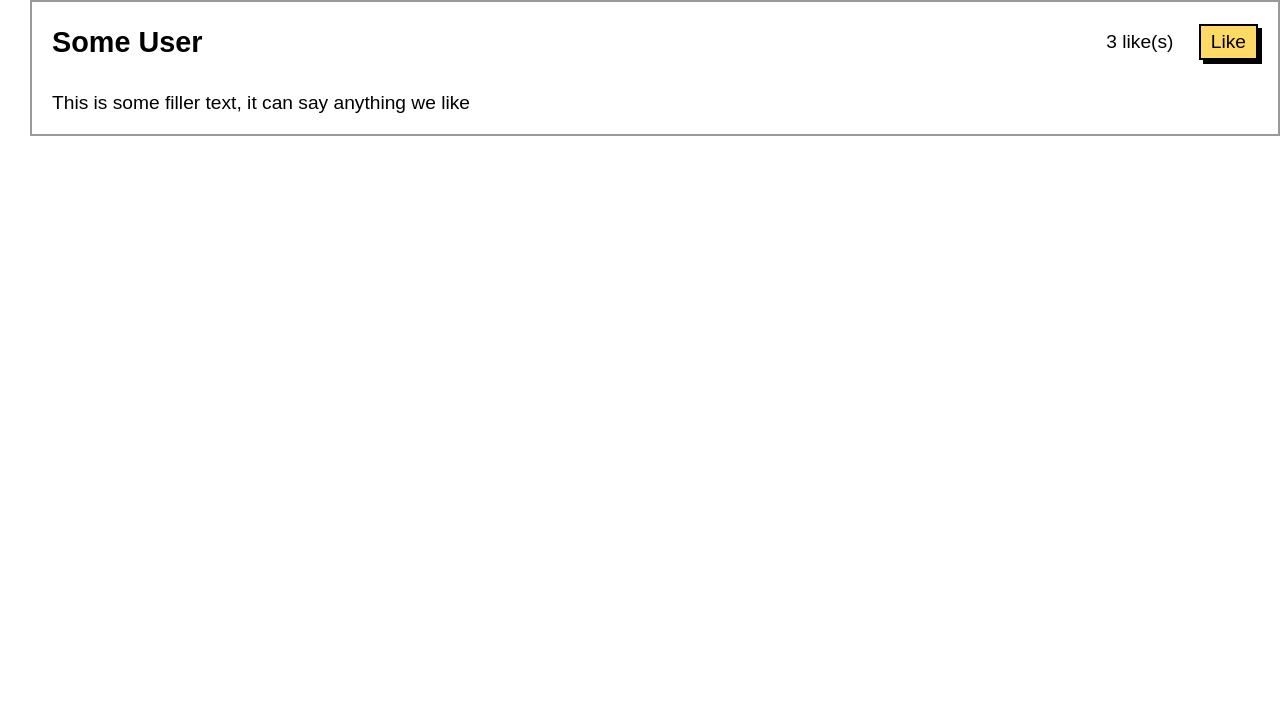
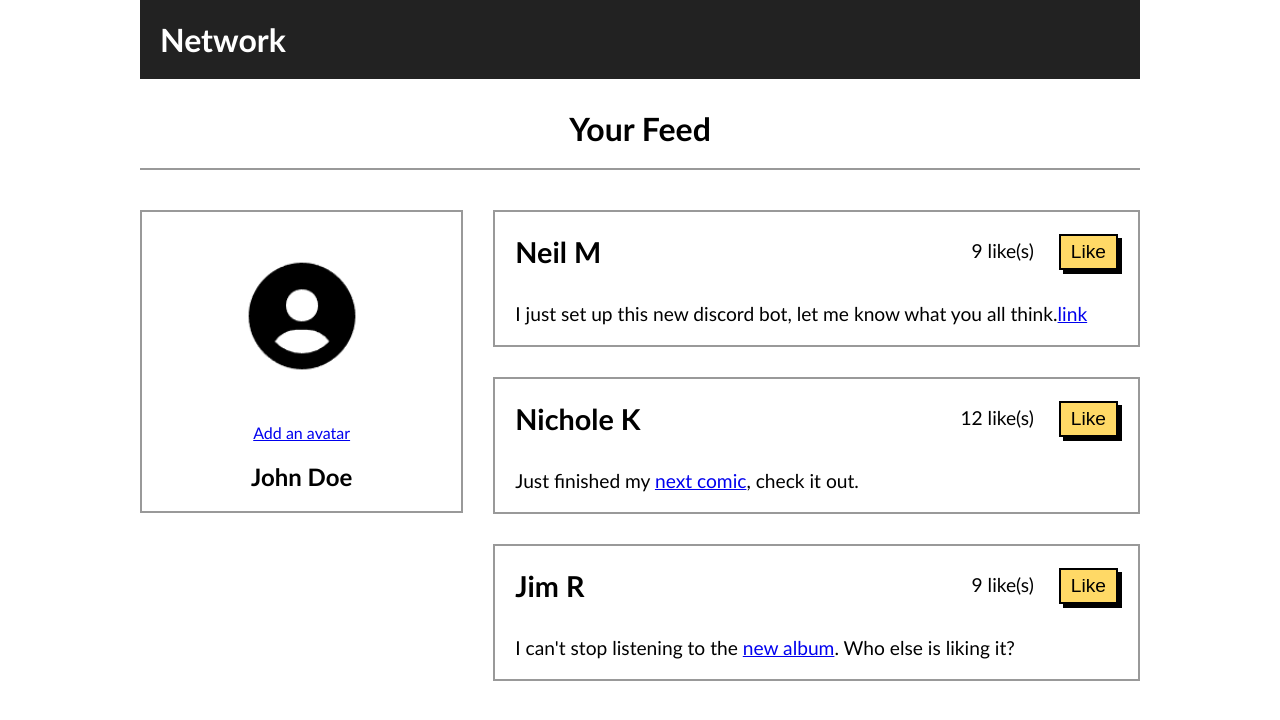
Before and after one commit to VaniaMunoz/FundamentosDeLaWeb-Vania, a plain HTML site: page Js/Likes/index.html in a window 1280 px wide. Drawn offline with Linux system fonts and the light colour scheme.

Commit message:
12345678910

```diff
--- a/Js/Likes/index.html
+++ b/Js/Likes/index.html
@@ -6,18 +6,56 @@
     <meta name="viewport" content="width=device-width, initial-scale=1.0">
     <title>Likes</title>
     <link rel="stylesheet" href="style.css">
-    <script src="script.js"></script>
 </head>
 <body>
+    <div class="container">
+        <div class="top">
+            <h1>Network</h1>
+        </div>
+        <h1 class="centered">Your Feed</h1>
+        <div class="row">
+            <div class="left">
+                <div class="user">
+                    <img src="user-circle-solid-120.png" alt="user" class="avatar-m">
+                    <p><a href="#">Add an avatar</a></p>
+                    <h2>John Doe</h2>
+                </div>
+            </div>
     <div class="right">
         <div class="post">
             <div class="top-line">
-                <h2>Some User</h2>
+                <h2>Neil M</h2>
                 <div class="likes">
-                    <span id="post-1">3 like(s)</span>
+                    <span id="post-1">9 like(s)</span>
                     <button class="like-btn" onclick="like(0)">Like</button>
                 </div>
             </div>
-            <p> This is some filler text, it can say anything we like </p>
+            <p> I just set up this new discord bot, let me know what you all think.<a href="#">link</a></p>
+            </div>
+                <div class="post">
+                    <div class="top-line">
+                        <h2>Nichole K</h2>
+                        <div class="likes">
+                            <span id="post-2">12 like(s)</span>
+                            <button class="like-btn" onclick="like(1)">Like</button>
+                        </div>
+                    </div>
+                    <p>Just finished my <a href="#">next comic</a>, check it out.</p>
+                </div>
+                <div class="post">
+                    <div class="top-line">
+                        <h2>Jim R</h2>
+                        <div class="likes">
+                            <span id="post-3">9 like(s)</span>
+                            <button class="like-btn" onclick="like(2)">Like</button>
+                        </div>
+                    </div>
+                    <p>I can't stop listening to the <a href="#">new album</a>. Who else is liking it?</p>
+                </div>
+            </div>
+        </div>
+    </div>
+
+    <script src="script.js"></script>
 </body>
 </html>
--- a/Js/Likes/style.css
+++ b/Js/Likes/style.css
@@ -4,7 +4,7 @@
 }
 
 body {
-    font-family: Arial, sans-serif;
+    font-family: 'Trebuchet MS', 'Lucida Sans Unicode', 'Lucida Grande', 'Lucida Sans', Arial, sans-serif ;
 }
 
 .container {
@@ -17,7 +17,6 @@ body {
     border: 2px solid #999;
     text-align: center;
 }
-
 
 .centered {
     text-align: center;
@@ -45,17 +44,17 @@ body {
     display: flex;
 }
 
+.right {
+    flex: 2;
+    margin-left: 30px;
+}
+
 .left {
     flex: 1;
 }
 
 .left p {
     margin: 20px;
-}
-
-.right {
-    flex: 2;
-    margin-left: 30px;
 }
 
 .avatar-m {
```
Also changed, not shown: Js/Likes/user-circle-solid-120.png (added).
